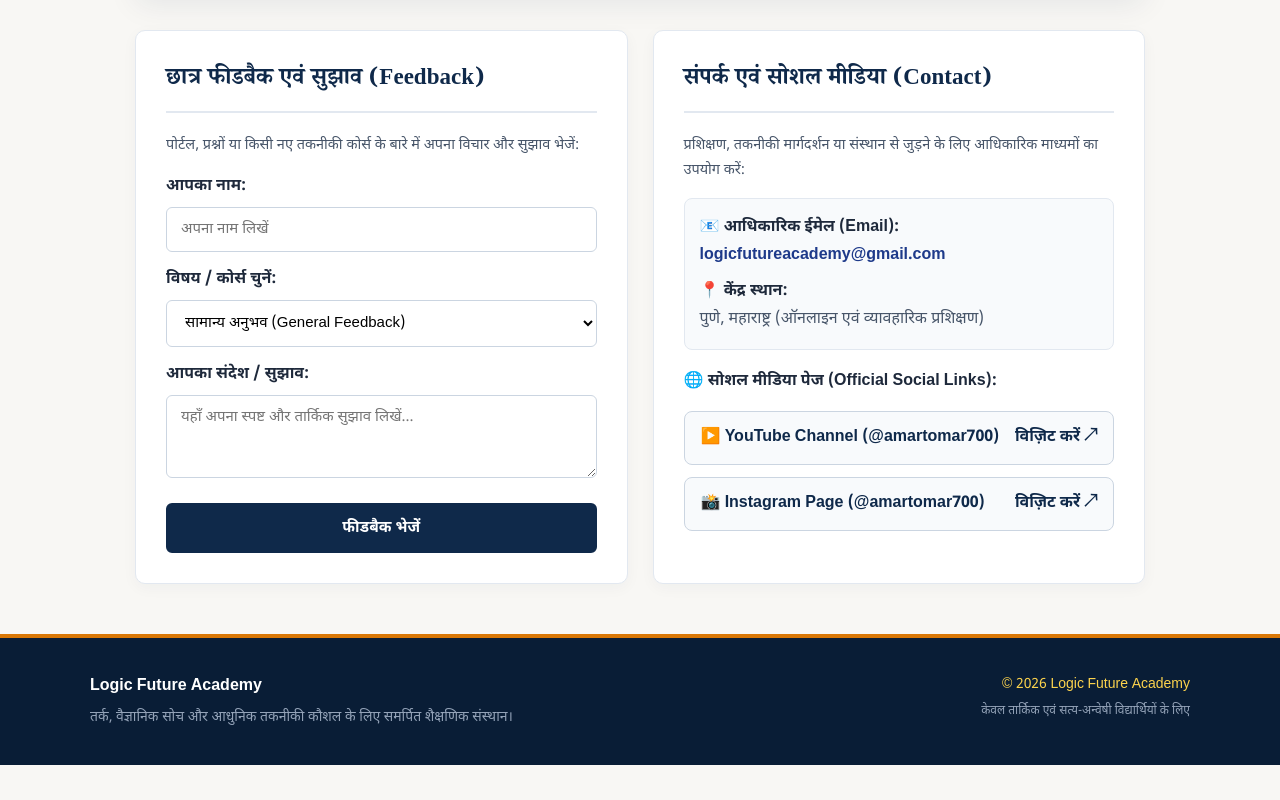
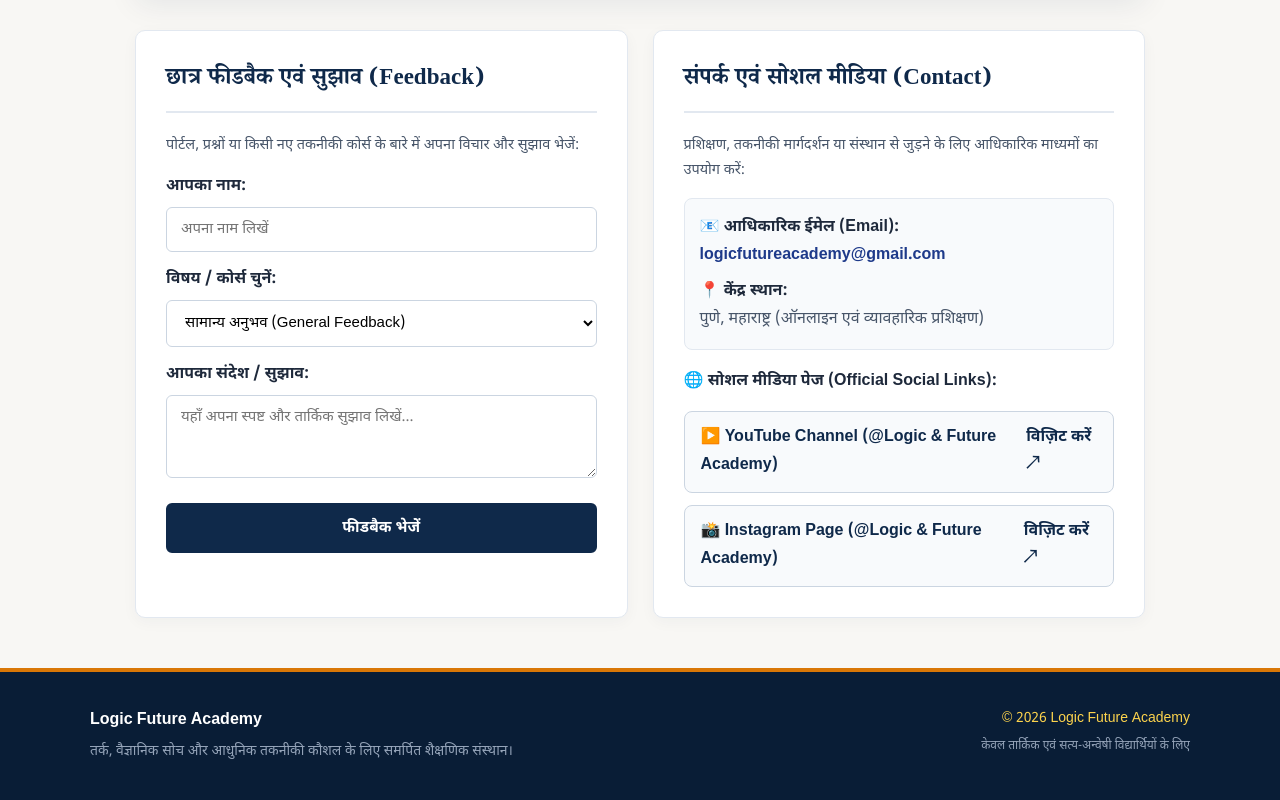
Before and after one commit to amartomar700/Logic-Future-Academy, a plain HTML site: page index.html in a window 1280 px wide. Shown: the part 3228-4028 px from the top of the page. Before the commit the page ends 3993 px from the top, so only its background shows below. Drawn offline with Linux system fonts and the light colour scheme.

Commit message:
Update index.html

```diff
--- a/index.html
+++ b/index.html
@@ -853,12 +853,12 @@
 
                 <strong>🌐 सोशल मीडिया पेज (Official Social Links):</strong>
                 <div class="social-links-list">
-                    <a href="https://www.youtube.com/@amartomar700" target="_blank" rel="noopener" class="social-btn">
-                        <span>▶️ YouTube Channel (@amartomar700)</span>
+                    <a href="https://www.youtube.com/@Logic & Future Academy" target="_blank" rel="noopener" class="social-btn">
+                        <span>▶️ YouTube Channel (@Logic & Future Academy)</span>
                         <span>विज़िट करें ↗</span>
                     </a>
-                    <a href="https://www.instagram.com/amartomar700" target="_blank" rel="noopener" class="social-btn">
-                        <span>📸 Instagram Page (@amartomar700)</span>
+                    <a href="https://www.instagram.com/Logic & Future Academy" target="_blank" rel="noopener" class="social-btn">
+                        <span>📸 Instagram Page (@Logic & Future Academy)</span>
                         <span>विज़िट करें ↗</span>
                     </a>
                 </div>
```
